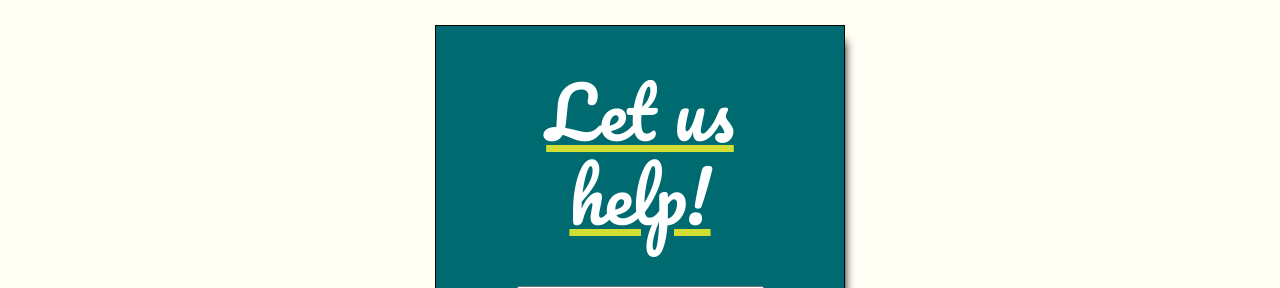
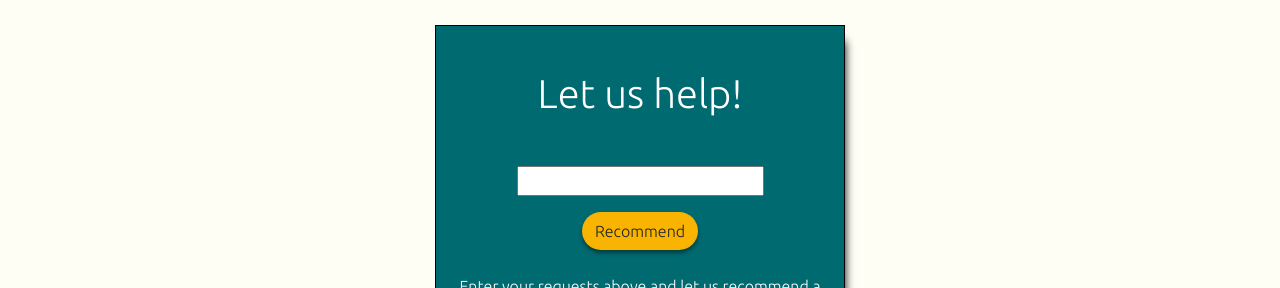
Before and after one commit to ReaganBruce/foodya-main, a React app: page /trucks in a window 1280 px wide. Shown: the part 984-1272 px from the top of the page. Built offline with nearby package versions, Linux system fonts and the light colour scheme; no server answers.

Commit message:
commit again

```diff
--- a/src/client/pages/Trucks.tsx
+++ b/src/client/pages/Trucks.tsx
@@ -66,9 +66,9 @@ const Trucks: React.FC<ITrucks> = () => {
         <section id="recommendation-row" className="row">
           <div className="col-12">
             <div className="trucks-card-text-center">
-              <div id="card-body" className="card-body">
+              <div id="card-body-truck" className="card-body">
                 <div className="col-12 my-4">
-                  <h1 className="my-4 text-center bl-abril-text">Let us help!</h1>
+                  <h1 className="my-4 text-center-help">Let us help!</h1>
                 </div>
                 <br></br>
                 <input type="text" value={startingSearch} onChange={(e) => setStartingSearch(e.target.value)} />
@@ -103,10 +103,10 @@ const Trucks: React.FC<ITrucks> = () => {
             } // if they dont have anything thats in any of them it just spews them all back out. - we could probably do something with if (css style exists) then put out an error statement
           })
           .map((truck: any) => (
-            <div className="col-5 float-left p-0 m-3">
-              <div id="trucks" onClick={handleFoodtruck(truck)} className="justify-content-center p-6 m-6">
-                <div key={`truck-preview-${truck.id}`} className="hover-over custom-card text-fun">
-                <img src={`${truck.image_url}`} key={`truck-photo-${truck.id}`} className="card-photo" alt="" />
+            <div className="col-5 float-left p-0 m-3 pixels-height">
+              <div id="trucks" onClick={handleFoodtruck(truck)} className="justify-content-center p-6 m-6 pixels-height">
+                <div key={`truck-preview-${truck.id}`} className="hover-over custom-card-truck pixels-height">
+                <img src={`${truck.image_url}`} key={`truck-photo-${truck.id}`} className="card-photo-truck" alt="" />
                   <h6 key={`truck-name-${truck.id}`} className="truck-name-text pr-2">
                     {truck.name}
                   </h6>
--- a/src/client/scss/general-styles.scss
+++ b/src/client/scss/general-styles.scss
@@ -189,6 +189,10 @@
         font-size: 20px;
         filter: drop-shadow(0mm 1mm .5mm rgba(0, 0, 0, 0.432));
     }
+}
+
+.pixels-height {
+    height: 164px;
 }
 
 .tags {
--- a/src/client/scss/trucks.scss
+++ b/src/client/scss/trucks.scss
@@ -20,13 +20,13 @@
   margin-left: 100px;
 }
 
-#card-body {
+#card-body-truck {
   background-color: #006a71;
   box-shadow: 8px 8px 9px -8px black;
   border: 1px solid #000000;
 }
 
-.custom-card {
+.custom-card-truck {
   // height: 200px;
   border: 1px solid #000000;
   border-radius: 0px;
@@ -38,7 +38,7 @@
   box-shadow: 8px 8px 9px -8px black;
 }
 
-.card-photo {
+.card-photo-truck {
     position: absolute;
     height: 100%;
     width: auto;
@@ -77,7 +77,7 @@
   color: #ffffff;
 }
 
-.bl-abril-text {
+.my-4 text-center-help {
   font-family: Pacifico;
   color: #ffffff;
   font-size: 70px;
```
